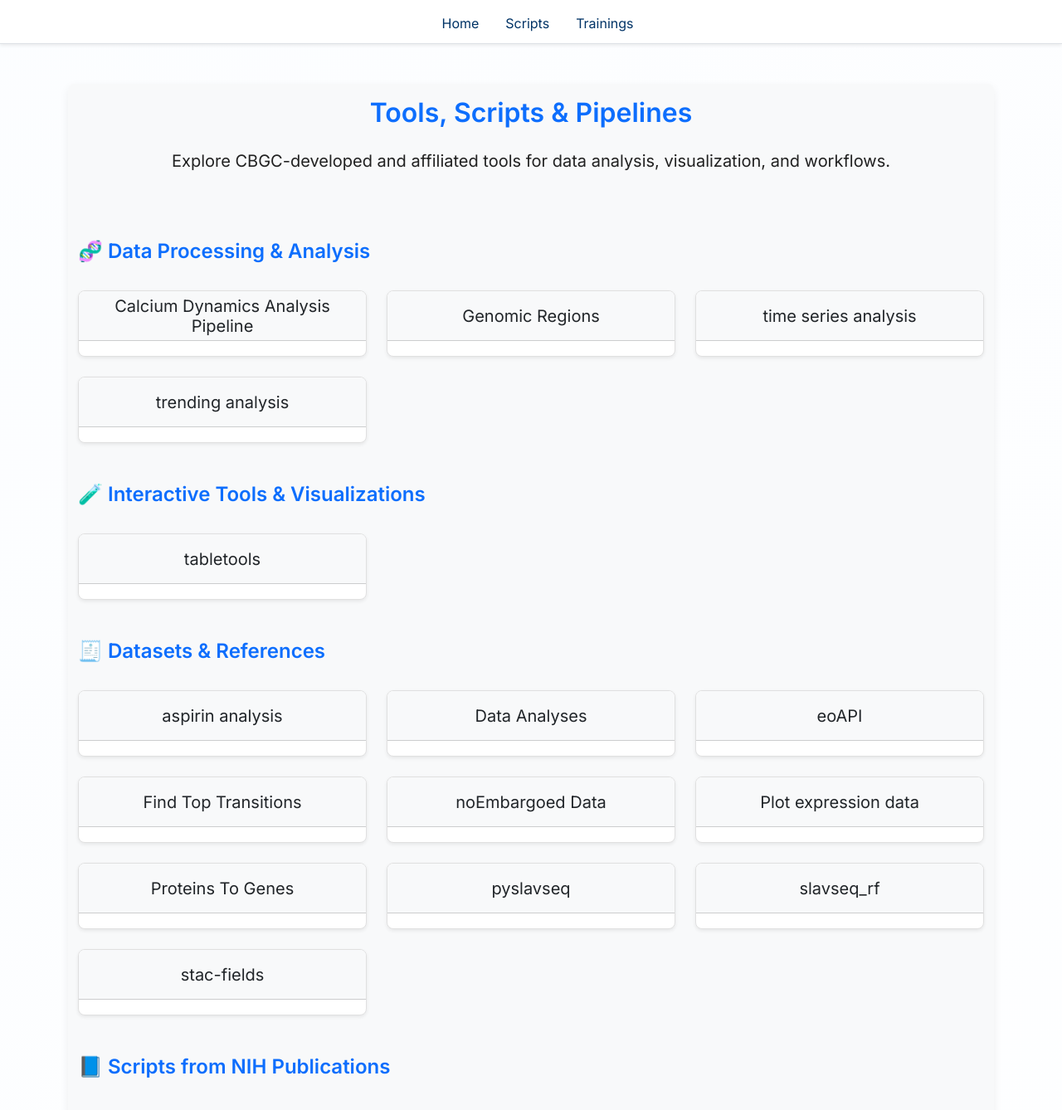
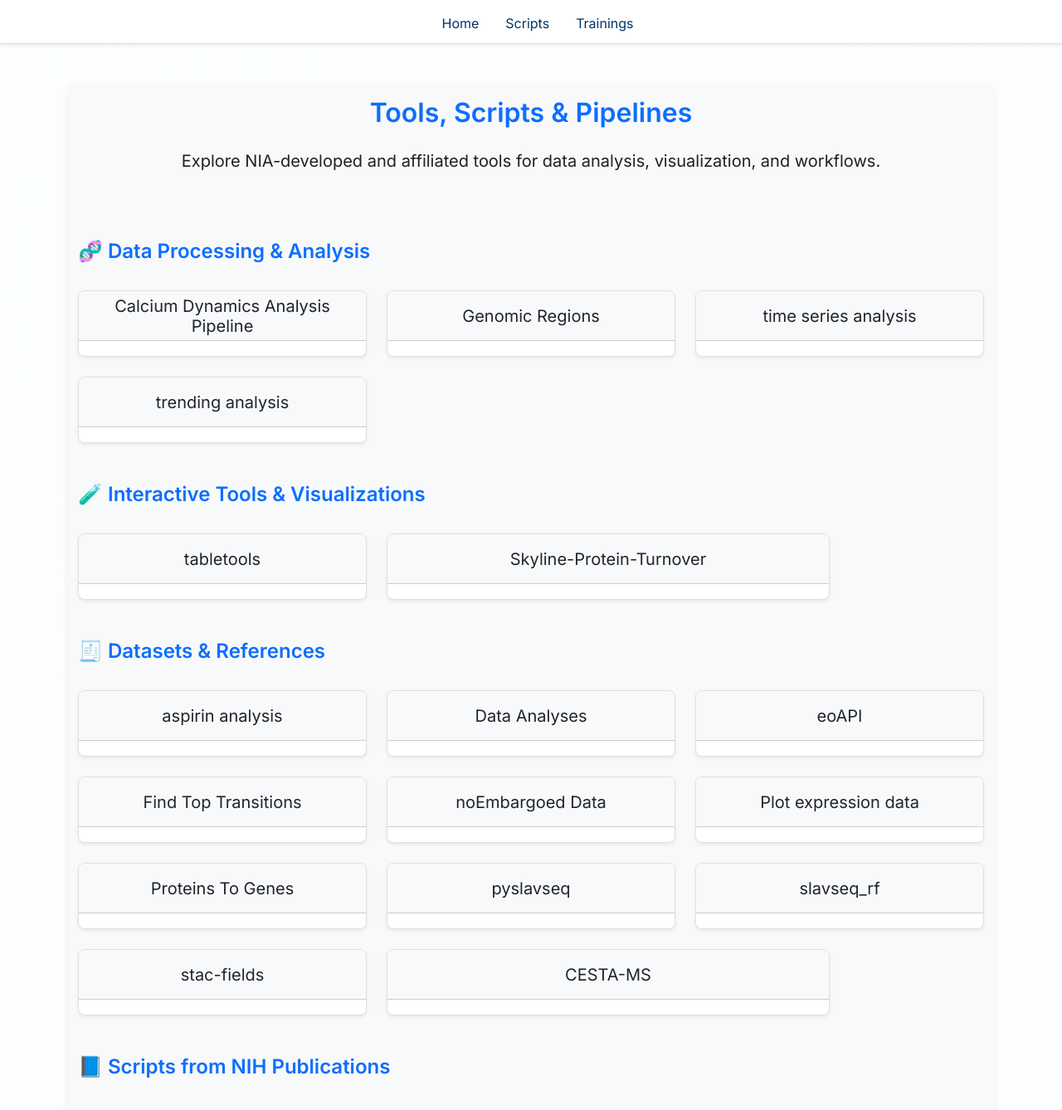
Before and after one commit to niairpnih/niairpnih.github.io, a Jekyll site: the page built from scripts.md, in a window 1280 px wide and 1400 px high. Shown: the top 1338 px of the window at 83% size. Built offline with Jekyll 4.4.1, drawn with Linux system fonts in a browser that asks for light colours.

Commit message:
added repos

```diff
--- a/assets/data/manual-resources.json
+++ b/assets/data/manual-resources.json
@@ -5,5 +5,19 @@
         "github": "https://github.com/niairpnih/energetics2024",
         "paper": "https://pmc.ncbi.nlm.nih.gov/articles/PMC11695105/",
         "section": "papers"
+    } ,
+    {
+        "title": "CESTA-MS",
+        "description": "No Description provided",
+        "github": "https://github.com/nbasisty/CETSA-MS",
+        "paper": "",
+        "section": "data"
+    }  ,
+    {
+        "title": "Skyline-Protein-Turnover",
+        "description": "Tool to calculate the rates of protein turnover from mass spectrometry proteomics experiments.",
+        "github": "https://github.com/nbasisty/Skyline-Protein-Turnover",
+        "paper": "",
+        "section": "tools"
     }
 ]
--- a/scripts.md
+++ b/scripts.md
@@ -6,7 +6,7 @@ title: CBGC | Tools & Scripts
 <section class="py-3 bg-light section-elevated" data-aos="fade-up">
   <div class="container text-center">
     <h2 class="mb-4 text-primary">Tools, Scripts & Pipelines</h2>
-    <p class="lead">Explore CBGC-developed and affiliated tools for data analysis, visualization, and workflows.</p>
+    <p class="lead">Explore NIA-developed and affiliated tools for data analysis, visualization, and workflows.</p>
   </div>
   <div class="container py-3">
     <h4 class="mt-5 text-primary" data-aos="fade-up">🧬 Data Processing & Analysis</h4>
```
Also changed, not shown: 2 other files.
